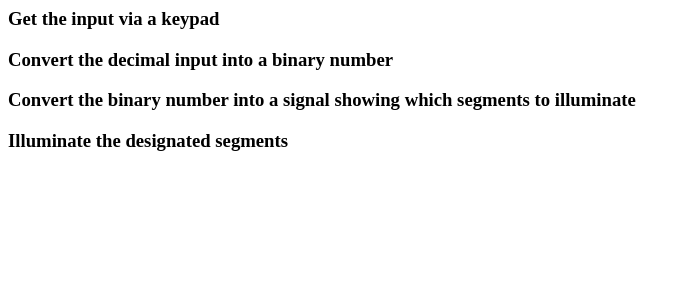
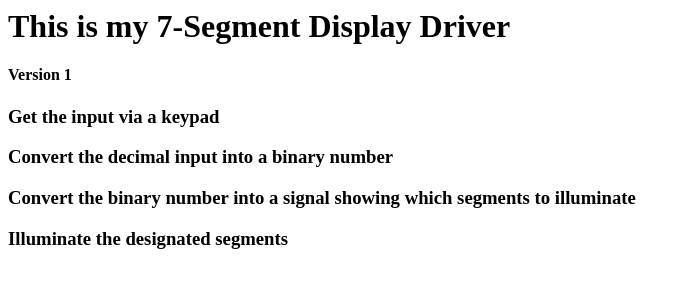
Before and after one commit to cloudysz/ClaudiaS-inf1339-week01, a plain HTML site: page docs/v01.html in a window 1280 px wide. Shown: the whole page, without its empty margins (0-691 px from the left). Drawn offline with Linux system fonts and the light colour scheme.

Commit message:
Update and rename  v01.html to v01.html
edited adding version number

```diff
--- a/docs/ v01.html
+++ b/docs/v01.html
@@ -3,6 +3,8 @@
     <title>Hello Universe </title>
 </head>
 <body>
+<h1>This is my 7-Segment Display Driver</h1>
+<h4>Version 1</h4>
 <h3>Get the input via a keypad</h3>
 <h3>Convert the decimal input into a binary number</h3>
 <h3>Convert the binary number into a signal showing which segments to illuminate</h3>
```
